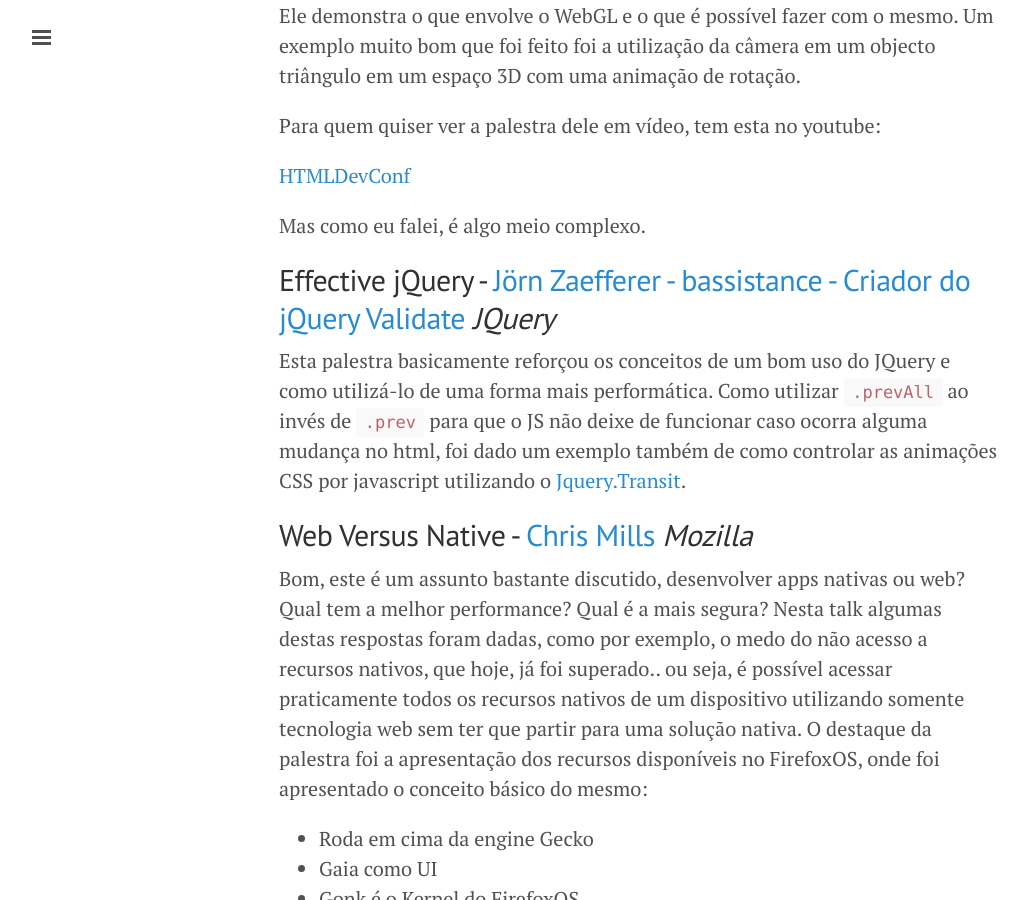
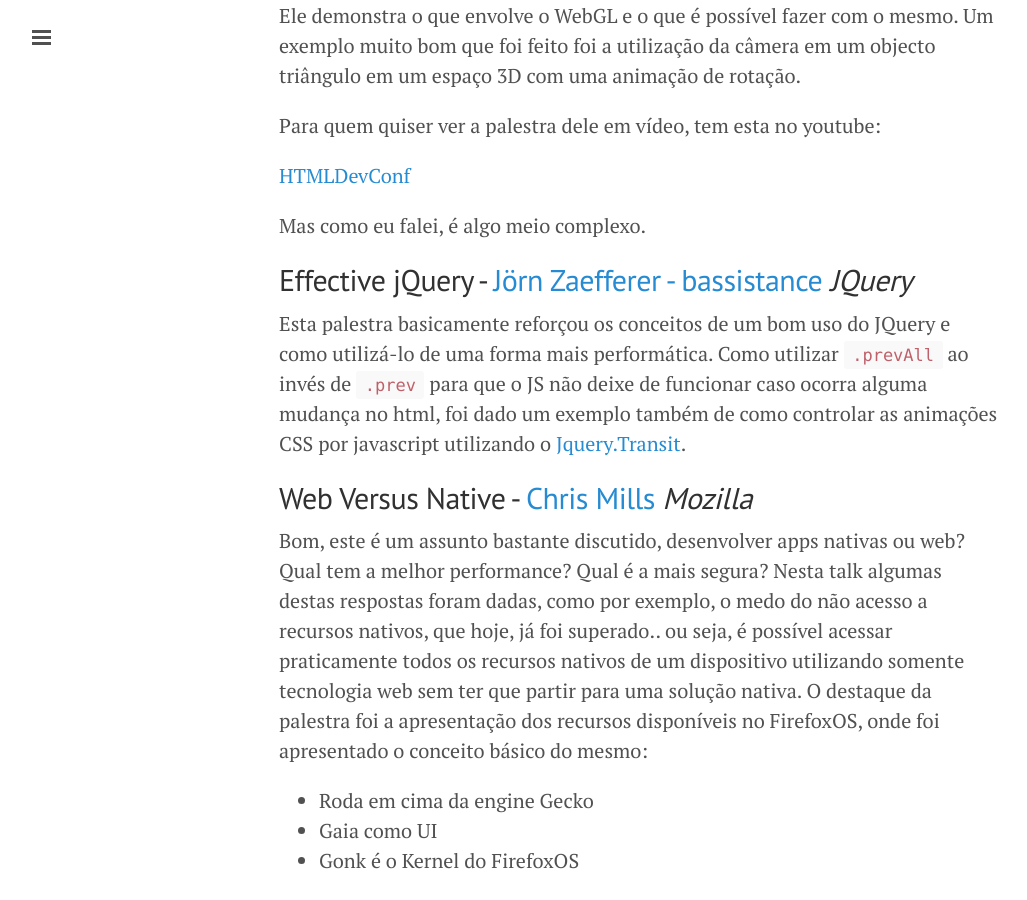
Before and after one commit to douglashipolito/douglashipolito.github.io, a Jekyll site: the page built from _posts/2014-08-24-resumo-braziljs-2014-primeiro-dia.markdown, in a window 1280 px wide and 900 px high, scrolled down 2546 px. Shown: the whole window, without its empty margins (1-1028 px from the left). Built offline with Jekyll 4.4.1, drawn with Linux system fonts in a browser that asks for light colours; Markdown is read by kramdown in place of the engine named in the settings; comment, search, counter and statistics services are not loaded.

Commit message:
Published with https://stackedit.io/

```diff
--- a/_posts/2014-08-24-resumo-braziljs-2014-primeiro-dia.markdown
+++ b/_posts/2014-08-24-resumo-braziljs-2014-primeiro-dia.markdown
@@ -79,7 +79,7 @@
 
 Mas como eu falei, é algo meio complexo.
 
-##Effective jQuery - [Jörn Zaefferer - bassistance - Criador do jQuery Validate](https://github.com/jzaefferer) _JQuery_
+##Effective jQuery - [Jörn Zaefferer - bassistance](https://github.com/jzaefferer) _JQuery_
 
 Esta palestra basicamente reforçou os conceitos de um bom uso do JQuery e como utilizá-lo de uma forma mais performática. Como utilizar `.prevAll` ao invés de `.prev` para que o JS não deixe de funcionar caso ocorra alguma mudança no html, foi dado um exemplo também de como controlar as animações CSS por javascript utilizando o [Jquery.Transit](http://ricostacruz.com/jquery.transit/).
 
```
